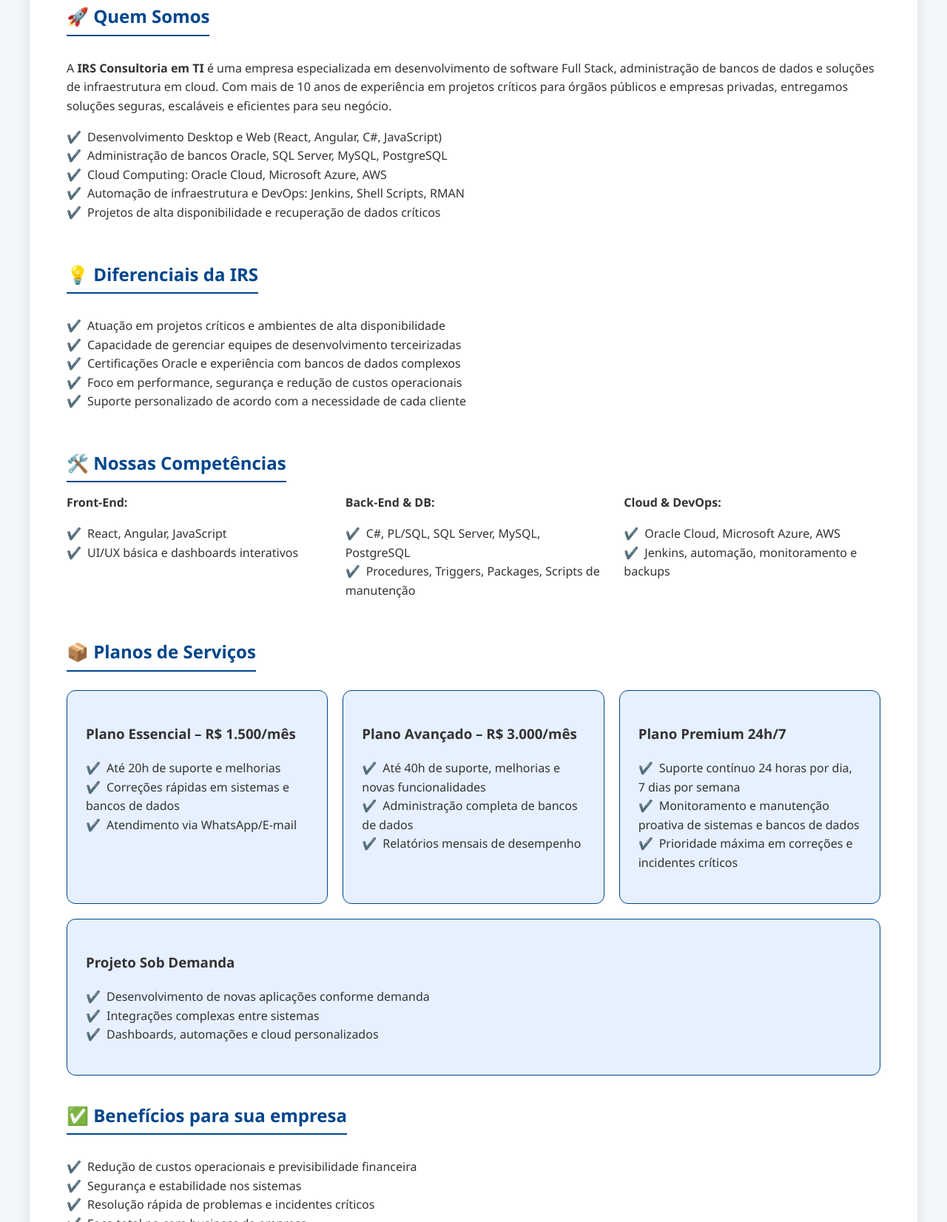
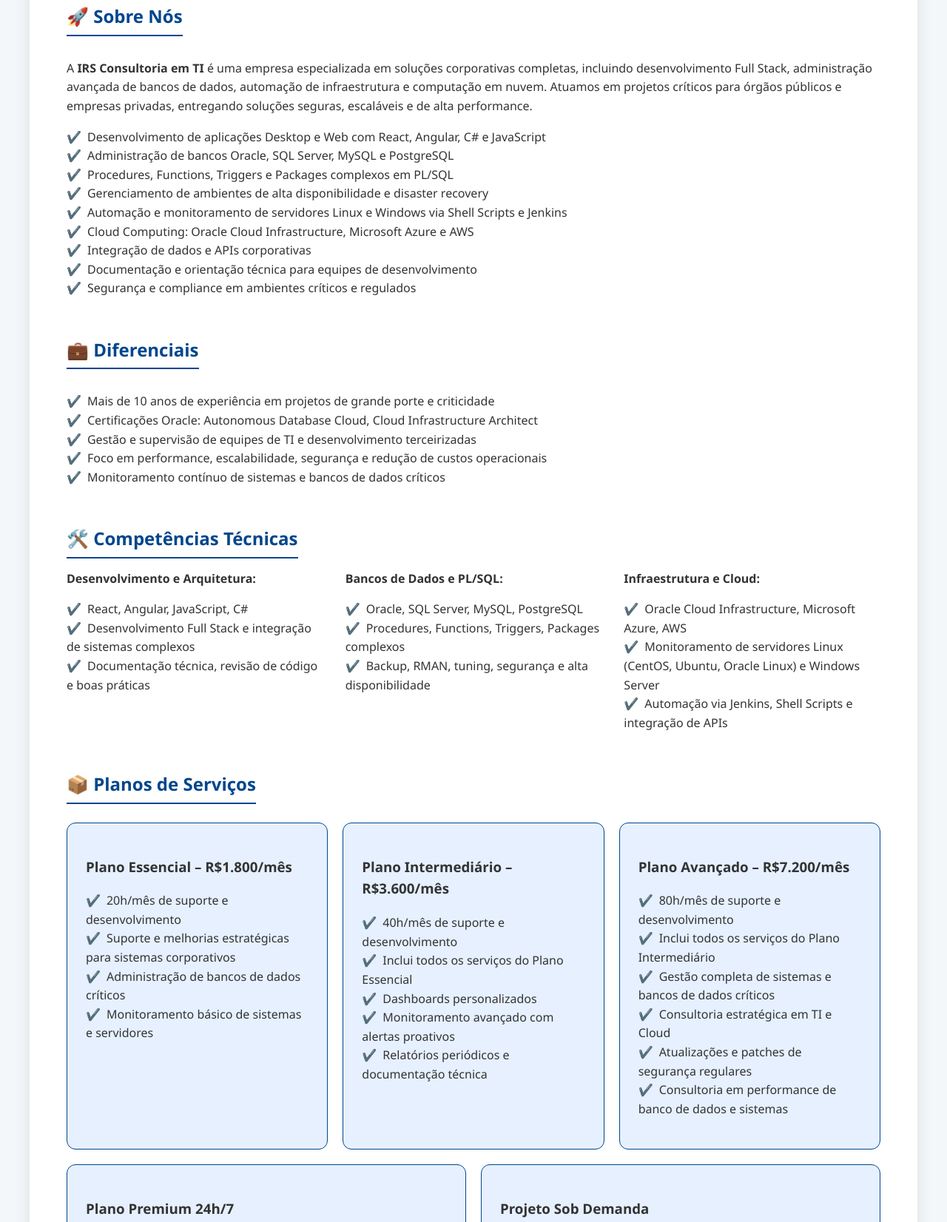
Before and after one commit to irsconsultoriaemti/home, a plain HTML site: page index.html in a window 1280 px wide. Shown: the part 288-1940 px from the top of the page at 74% size. Drawn offline with Linux system fonts and the light colour scheme.

Commit message:
Update index.html

```diff
--- a/index.html
+++ b/index.html
@@ -3,7 +3,7 @@
 <head>
   <meta charset="UTF-8">
   <meta name="viewport" content="width=device-width, initial-scale=1.0">
-  <title>IRS Consultoria em TI – Soluções de Software e TI</title>
+  <title>IRS Consultoria em TI – Soluções Corporativas</title>
   <style>
     body {
       font-family: 'Segoe UI', Tahoma, Geneva, Verdana, sans-serif;
@@ -68,7 +68,7 @@
     }
     .skill-category {
       flex: 1;
-      min-width: 200px;
+      min-width: 220px;
     }
     .contact {
       margin-top: 40px;
@@ -108,97 +108,127 @@
 <body>
   <div class="container">
     <h1>IRS Consultoria em TI</h1>
-    <p class="header-subtitle">Soluções de Software, Infraestrutura e Gestão de Bancos de Dados para Empresas</p>
+    <p class="header-subtitle">Excelência em Desenvolvimento de Software, Gestão de Dados e Infraestrutura Corporativa</p>
 
-    <h2>🚀 Quem Somos</h2>
+    <h2>🚀 Sobre Nós</h2>
     <p>
-      A <strong>IRS Consultoria em TI</strong> é uma empresa especializada em desenvolvimento de software Full Stack, administração de bancos de dados e soluções de infraestrutura em cloud.
-      Com mais de 10 anos de experiência em projetos críticos para órgãos públicos e empresas privadas, entregamos soluções seguras, escaláveis e eficientes para seu negócio.
+      A <strong>IRS Consultoria em TI</strong> é uma empresa especializada em soluções corporativas completas, incluindo desenvolvimento Full Stack, administração avançada de bancos de dados, automação de infraestrutura e computação em nuvem.
+      Atuamos em projetos críticos para órgãos públicos e empresas privadas, entregando soluções seguras, escaláveis e de alta performance.
     </p>
     <ul>
-      <li>Desenvolvimento Desktop e Web (React, Angular, C#, JavaScript)</li>
-      <li>Administração de bancos Oracle, SQL Server, MySQL, PostgreSQL</li>
-      <li>Cloud Computing: Oracle Cloud, Microsoft Azure, AWS</li>
-      <li>Automação de infraestrutura e DevOps: Jenkins, Shell Scripts, RMAN</li>
-      <li>Projetos de alta disponibilidade e recuperação de dados críticos</li>
+      <li>Desenvolvimento de aplicações Desktop e Web com React, Angular, C# e JavaScript</li>
+      <li>Administração de bancos Oracle, SQL Server, MySQL e PostgreSQL</li>
+      <li>Procedures, Functions, Triggers e Packages complexos em PL/SQL</li>
+      <li>Gerenciamento de ambientes de alta disponibilidade e disaster recovery</li>
+      <li>Automação e monitoramento de servidores Linux e Windows via Shell Scripts e Jenkins</li>
+      <li>Cloud Computing: Oracle Cloud Infrastructure, Microsoft Azure e AWS</li>
+      <li>Integração de dados e APIs corporativas</li>
+      <li>Documentação e orientação técnica para equipes de desenvolvimento</li>
+      <li>Segurança e compliance em ambientes críticos e regulados</li>
     </ul>
 
-    <h2>💡 Diferenciais da IRS</h2>
+    <h2>💼 Diferenciais</h2>
     <ul>
-      <li>Atuação em projetos críticos e ambientes de alta disponibilidade</li>
-      <li>Capacidade de gerenciar equipes de desenvolvimento terceirizadas</li>
-      <li>Certificações Oracle e experiência com bancos de dados complexos</li>
-      <li>Foco em performance, segurança e redução de custos operacionais</li>
-      <li>Suporte personalizado de acordo com a necessidade de cada cliente</li>
+      <li>Mais de 10 anos de experiência em projetos de grande porte e criticidade</li>
+      <li>Certificações Oracle: Autonomous Database Cloud, Cloud Infrastructure Architect</li>
+      <li>Gestão e supervisão de equipes de TI e desenvolvimento terceirizadas</li>
+      <li>Foco em performance, escalabilidade, segurança e redução de custos operacionais</li>
+      <li>Monitoramento contínuo de sistemas e bancos de dados críticos</li>
     </ul>
 
-    <h2>🛠️ Nossas Competências</h2>
+    <h2>🛠️ Competências Técnicas</h2>
     <div class="skills">
       <div class="skill-category">
-        <strong>Front-End:</strong>
+        <strong>Desenvolvimento e Arquitetura:</strong>
         <ul>
-          <li>React, Angular, JavaScript</li>
-          <li>UI/UX básica e dashboards interativos</li>
+          <li>React, Angular, JavaScript, C#</li>
+          <li>Desenvolvimento Full Stack e integração de sistemas complexos</li>
+          <li>Documentação técnica, revisão de código e boas práticas</li>
         </ul>
       </div>
       <div class="skill-category">
-        <strong>Back-End & DB:</strong>
+        <strong>Bancos de Dados e PL/SQL:</strong>
         <ul>
-          <li>C#, PL/SQL, SQL Server, MySQL, PostgreSQL</li>
-          <li>Procedures, Triggers, Packages, Scripts de manutenção</li>
+          <li>Oracle, SQL Server, MySQL, PostgreSQL</li>
+          <li>Procedures, Functions, Triggers, Packages complexos</li>
+          <li>Backup, RMAN, tuning, segurança e alta disponibilidade</li>
         </ul>
       </div>
       <div class="skill-category">
-        <strong>Cloud & DevOps:</strong>
+        <strong>Infraestrutura e Cloud:</strong>
         <ul>
-          <li>Oracle Cloud, Microsoft Azure, AWS</li>
-          <li>Jenkins, automação, monitoramento e backups</li>
+          <li>Oracle Cloud Infrastructure, Microsoft Azure, AWS</li>
+          <li>Monitoramento de servidores Linux (CentOS, Ubuntu, Oracle Linux) e Windows Server</li>
+          <li>Automação via Jenkins, Shell Scripts e integração de APIs</li>
         </ul>
       </div>
     </div>
+<h2>📦 Planos de Serviços</h2>
+<div class="plans">
+  <div class="plan">
+    <h3>Plano Essencial – R$1.800/mês</h3>
+    <ul>
+      <li>20h/mês de suporte e desenvolvimento</li>
+      <li>Suporte e melhorias estratégicas para sistemas corporativos</li>
+      <li>Administração de bancos de dados críticos</li>
+      <li>Monitoramento básico de sistemas e servidores</li>
+    </ul>
+  </div>
 
-    <h2>📦 Planos de Serviços</h2>
-    <div class="plans">
-      <div class="plan">
-        <h3>Plano Essencial – R$ 1.500/mês</h3>
-        <ul>
-          <li>Até 20h de suporte e melhorias</li>
-          <li>Correções rápidas em sistemas e bancos de dados</li>
-          <li>Atendimento via WhatsApp/E-mail</li>
-        </ul>
-      </div>
-      <div class="plan">
-        <h3>Plano Avançado – R$ 3.000/mês</h3>
-        <ul>
-          <li>Até 40h de suporte, melhorias e novas funcionalidades</li>
-          <li>Administração completa de bancos de dados</li>
-          <li>Relatórios mensais de desempenho</li>
-        </ul>
-      </div>
-      <div class="plan">
-        <h3>Plano Premium 24h/7</h3>
-        <ul>
-          <li>Suporte contínuo 24 horas por dia, 7 dias por semana</li>
-          <li>Monitoramento e manutenção proativa de sistemas e bancos de dados</li>
-          <li>Prioridade máxima em correções e incidentes críticos</li>
-        </ul>
-      </div>
-      <div class="plan">
-        <h3>Projeto Sob Demanda</h3>
-        <ul>
-          <li>Desenvolvimento de novas aplicações conforme demanda</li>
-          <li>Integrações complexas entre sistemas</li>
-          <li>Dashboards, automações e cloud personalizados</li>
-        </ul>
-      </div>
-    </div>
+  <div class="plan">
+    <h3>Plano Intermediário – R$3.600/mês</h3>
+    <ul>
+      <li>40h/mês de suporte e desenvolvimento</li>
+      <li>Inclui todos os serviços do Plano Essencial</li>
+      <li>Dashboards personalizados</li>
+      <li>Monitoramento avançado com alertas proativos</li>
+      <li>Relatórios periódicos e documentação técnica</li>
+    </ul>
+  </div>
 
-    <h2>✅ Benefícios para sua empresa</h2>
+  <div class="plan">
+    <h3>Plano Avançado – R$7.200/mês</h3>
     <ul>
-      <li>Redução de custos operacionais e previsibilidade financeira</li>
-      <li>Segurança e estabilidade nos sistemas</li>
-      <li>Resolução rápida de problemas e incidentes críticos</li>
-      <li>Foco total no core business da empresa</li>
+      <li>80h/mês de suporte e desenvolvimento</li>
+      <li>Inclui todos os serviços do Plano Intermediário</li>
+      <li>Gestão completa de sistemas e bancos de dados críticos</li>
+      <li>Consultoria estratégica em TI e Cloud</li>
+      <li>Atualizações e patches de segurança regulares</li>
+      <li>Consultoria em performance de banco de dados e sistemas</li>
+    </ul>
+  </div>
+
+  <div class="plan">
+    <h3>Plano Premium 24h/7</h3>
+    <ul>
+      <li>Suporte contínuo 24/7 com prioridade máxima</li>
+      <li>Inclui todos os serviços do Plano Avançado</li>
+      <li>Monitoramento proativo e manutenção crítica em tempo real</li>
+      <li>Gestão completa de incidentes e performance</li>
+      <li>Garantia de uptime e SLA dedicado</li>
+      <li>Suporte a integrações complexas e migração de dados</li>
+    </ul>
+  </div>
+
+  <div class="plan">
+    <h3>Projeto Sob Demanda</h3>
+    <ul>
+      <li>Serviços totalmente customizados conforme a necessidade do cliente</li>
+      <li>Desenvolvimento de aplicações e soluções corporativas sob demanda</li>
+      <li>Integrações complexas e dashboards personalizados</li>
+      <li>Automação, cloud e consultoria estratégica avançada</li>
+      <li>Entrega de soluções completas, desde análise de requisitos até implementação e suporte</li>
+    </ul>
+  </div>
+</div>
+
+
+    <h2>✅ Benefícios para sua Empresa</h2>
+    <ul>
+      <li>Redução de custos operacionais e aumento da eficiência</li>
+      <li>Segurança, estabilidade e compliance nos sistemas corporativos</li>
+      <li>Resolução rápida de incidentes críticos</li>
+      <li>Foco total nas operações e core business da empresa</li>
     </ul>
 
     <div class="contact">
```
